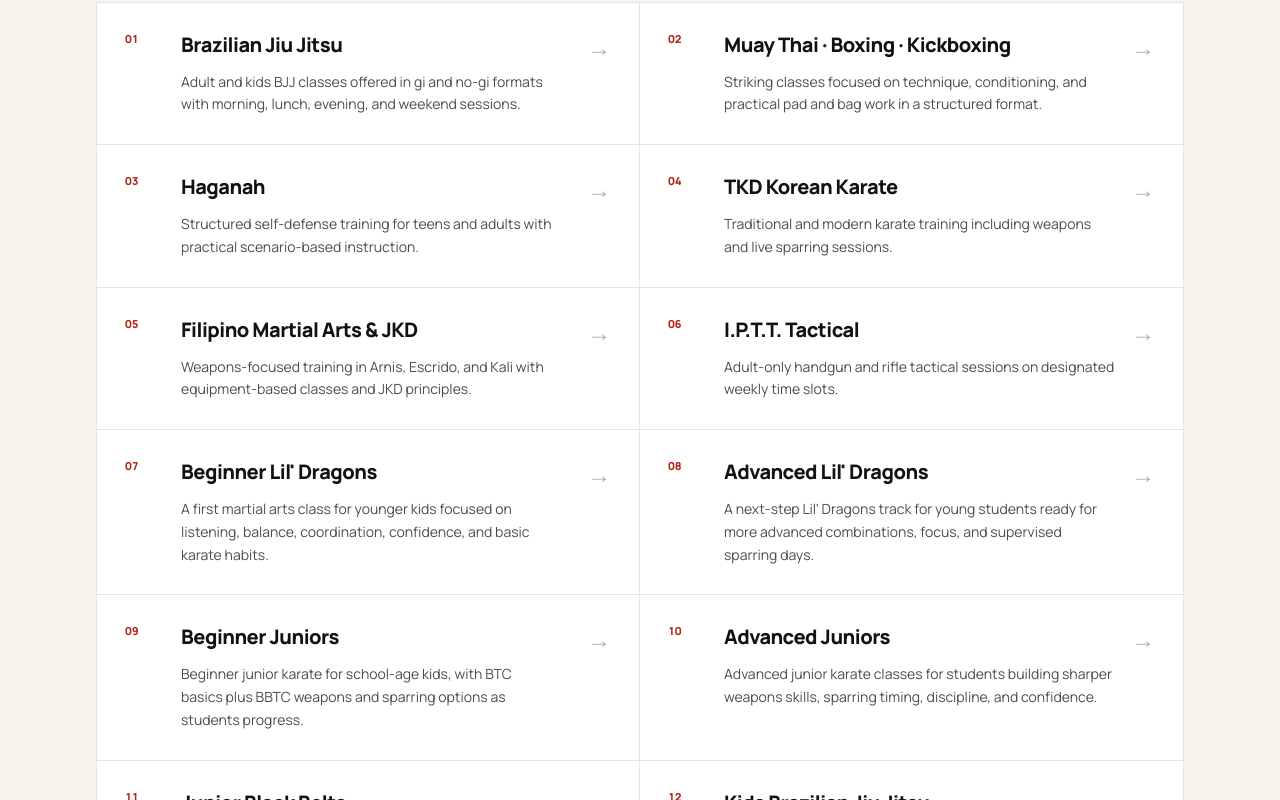
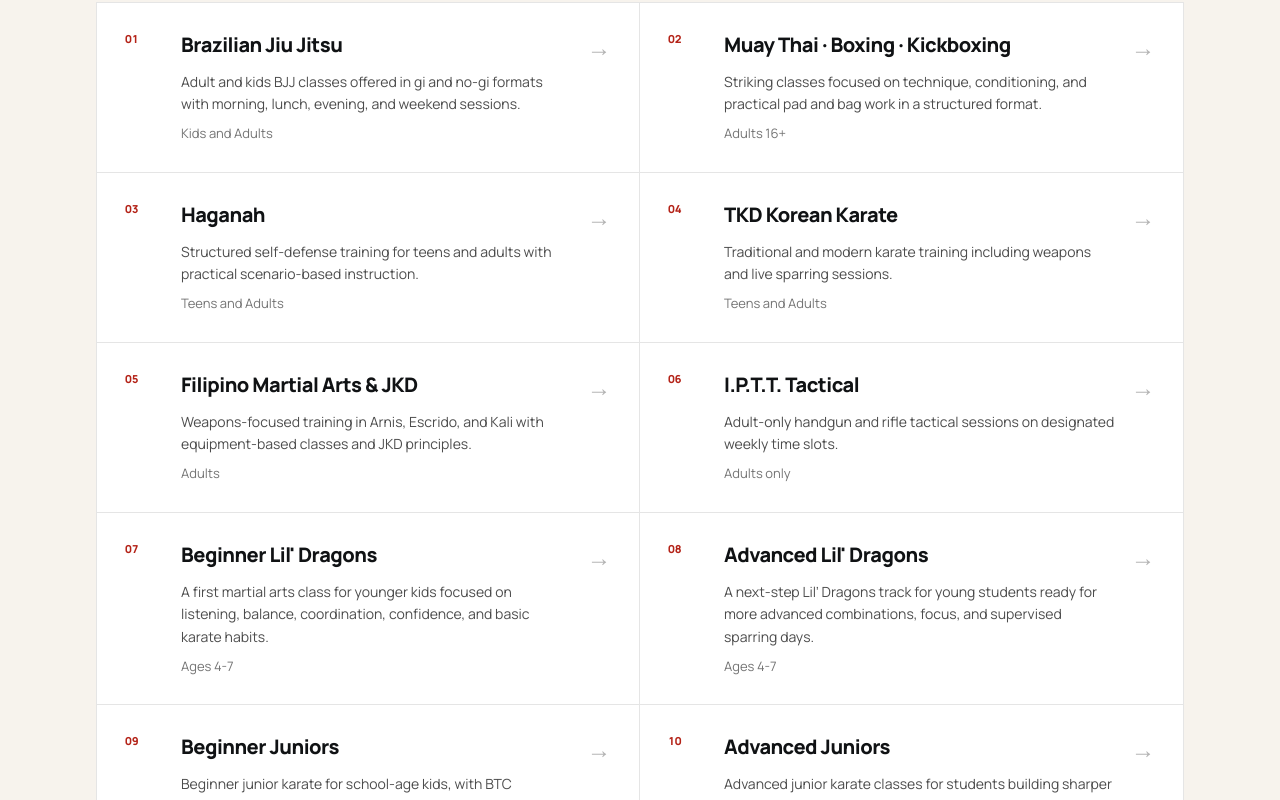
Before and after one commit to codyjohnsontx/DiazMartialArts, a Next.js app: page / in a window 1280 px wide. Shown: the part 1600-2400 px from the top of the page. Built offline with nearby package versions, Linux system fonts and the light colour scheme; no server answers.

Commit message:
no-mistakes(review): Show program age range on home page program cards

```diff
--- a/app/page.tsx
+++ b/app/page.tsx
@@ -224,6 +224,7 @@ export default function HomePage() {
                   <div>
                     <h3 className="text-xl font-extrabold tracking-tight">{p.title}</h3>
                     <p className="mt-3 text-sm leading-relaxed text-black/70">{p.description}</p>
+                    <p className="mt-2 text-[13px] text-black/55">{p.age}</p>
                   </div>
                   <div className="text-2xl font-light text-black/30" aria-hidden="true">
                     →
```
